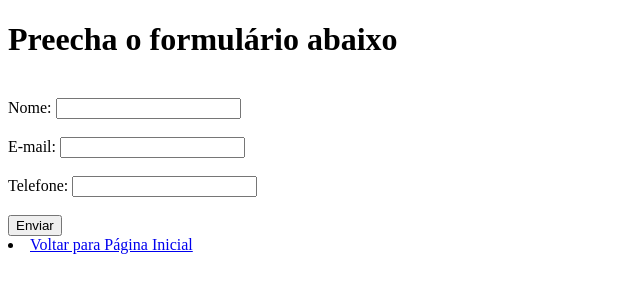
After one commit to Monalisa-S-C/WEBII, a Django app: page /formulario/ in a window 1280 px wide. The commit adds this page. Shown: the top 300 px of the page, without its empty margins (0-640 px from the left). Run offline with Django 5.2, Linux system fonts and the light colour scheme.

Commit message:
Formulário

```diff
--- /dev/null
+++ b/ProjetoDjango/paginaDinamica_app/templates/formulario.html
@@ -0,0 +1,72 @@
+<!DOCTYPE html>
+<html lang="pt-BR">
+<head>
+    <meta charset="UTF-8">
+    <meta name="viewport" content="width=device-width, initial-scale=1.0">
+    <title>Formulário com Validação</title>
+    <style>
+        .error { color: red; font-size: 14px; }
+    </style>
+</head>
+<body>
+    <h1>Preecha o formulário abaixo</h1>
+    <form id="meuFormulario">
+        <br>
+        <label for="nome">Nome:</label>
+        <input type="text" id="nome" name="nome">
+        <span class="error" id="erroNome"></span>
+        <br>
+
+        <br>
+        <label for="email">E-mail:</label>
+        <input type="email" id="email" name="email">
+        <span class="error" id="erroEmail"></span>
+        <br>
+
+        <br>
+        <label for="fone">Telefone:</label>
+        <input type="text" id="fone" name="fone">
+        <span class="error" id="erroFone"></span>
+        <br>
+
+        <br>
+        <button type="submit">Enviar</button>
+    </form>
+
+    <script>
+        document.getElementById("meuFormulario").addEventListener("submit", function(event) {
+            event.preventDefault();
+            let valido = true;
+
+            let nome = document.getElementById("nome").value;
+            let email = document.getElementById("email").value;
+            let fone = document.getElementById("fone").value;
+
+            document.getElementById("erroNome").textContent = "";
+            document.getElementById("erroEmail").textContent = "";
+            document.getElementById("erroFone").textContent = "";
+
+            if (nome.length < 5 || nome.length > 40) {
+                document.getElementById("erroNome").textContent = "O nome deve ter entre 5 e 40 caracteres.";
+                valido = false;
+            }
+
+            if (!email.includes("@")) {
+                document.getElementById("erroEmail").textContent = "O e-mail deve conter um '@'.";
+                valido = false;
+            }
+
+            if (fone.length !== 11 || isNaN(fone)) {
+                document.getElementById("erroFone").textContent = "O telefone deve ter 11 dígitos (incluindo DDD).";
+                valido = false;
+            }
+
+            if (valido) {
+                alert("Formulário enviado com sucesso!");
+                this.submit();
+            }
+        });
+    </script>
+</body>
+    <li><a href="{% url 'home' %}">Voltar para Página Inicial</a></li>
+</html>
--- a/ProjetoDjango/paginaDinamica_app/templates/home.html
+++ b/ProjetoDjango/paginaDinamica_app/templates/home.html
@@ -11,5 +11,6 @@
   <h4> Aluno faça seu cadastro para acesso ao cálculo</h4>
   <p> <a href="{% url 'cadastro'%}">Clique aqui para fazer seu cadastro</a></p>
   <p> <a href="{% url 'calculo'%}">Faça o teste do cálculo (AJAX)</a></p>
+  <p> <a href="{% url 'formulario'%}">Clique Aqui para fazer o Formulário</a></p>
 </body>
 </html>
--- a/ProjetoDjango/paginaDinamica_app/urls.py
+++ b/ProjetoDjango/paginaDinamica_app/urls.py
@@ -12,5 +12,6 @@ urlpatterns = [
     path('resultado/', views.resultado, name='resultado'),
     path('autor/', views.autor, name='autor'),
     path('api/', include(router.urls)),
-    path('calculo/' , views.calcular_hipotenusa, name='calculo')
+    path('calculo/' , views.calcular_hipotenusa, name='calculo'),
+    path('formulario/', views.formulario, name='formulario')
 ]
--- a/ProjetoDjango/paginaDinamica_app/views.py
+++ b/ProjetoDjango/paginaDinamica_app/views.py
@@ -75,3 +75,6 @@ def calcular_hipotenusa(request):
         return render(request, "pitagoras.html")
 
     return JsonResponse({"error": "Método não permitido"}, status=405)
+
+def formulario(request):
+    return render(request, 'formulario.html')
```
